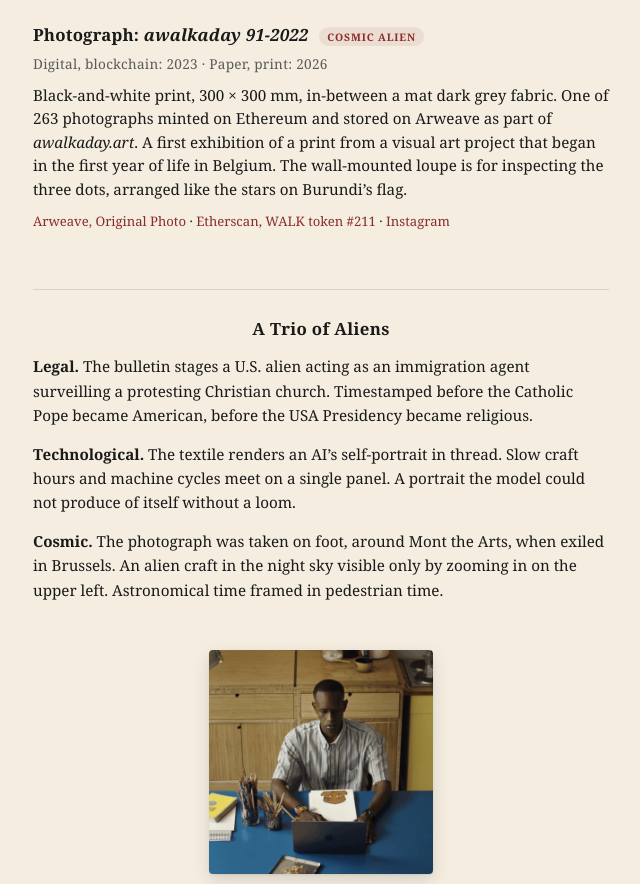
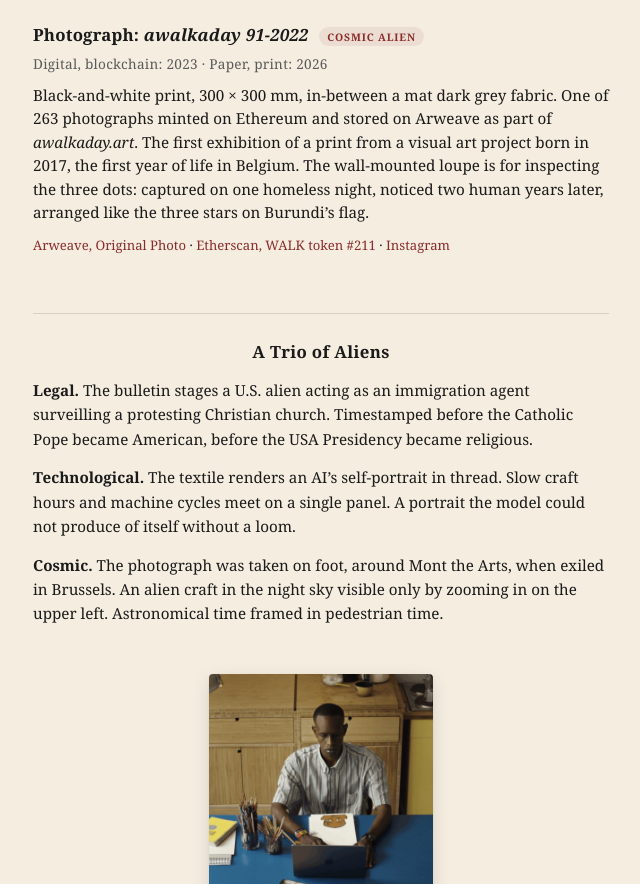
Before and after one commit to daqhris/god-bless-usa, a website: page app/public/pavilion.html in a window 1280 px wide. Shown: the part 1388-2272 px from the top of the page, without its empty margins (319-959 px from the left). Drawn offline with Linux system fonts and the light colour scheme; no server answers.

Commit message:
Revise exhibition description and context
Updated the description of the exhibition and clarified the context of the visual art project.

```diff
--- a/app/public/pavilion.html
+++ b/app/public/pavilion.html
@@ -157,8 +157,9 @@
           <p>
             Black-and-white print, 300 × 300 mm, in-between a mat dark grey fabric.
             One of 263 photographs minted on Ethereum and stored on Arweave as part of <em>awalkaday.art</em>.
-            A first exhibition of a print from a visual art project that began in the first year of life in Belgium.
-            The wall-mounted loupe is for inspecting the three dots, arranged like the stars on Burundi&rsquo;s flag.
+            The first exhibition of a print from a visual art project born in 2017, the first year of life in Belgium.
+            The wall-mounted loupe is for inspecting the three dots: captured on one homeless night,
+            noticed two human years later, arranged like the three stars on Burundi&rsquo;s flag.
           </p>
           <p class="links">
             <a href="https://xjp7hza4gi5jdcag2jq3jmtdysje24arqrq2mxdxxqenaxadq7yq.arweave.net/ul_z5BwyOpGIBtJhtLJjxJJNcBGEYaZcd7wI0FwDh_E">Arweave, Original Photo</a>
```
